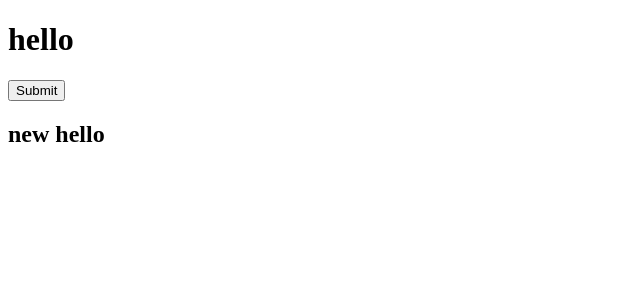
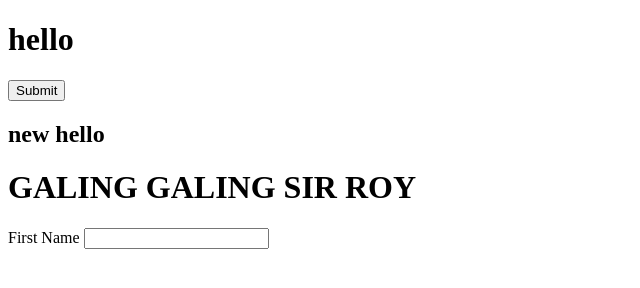
Before and after one commit to RoyBedandGo/test, a plain HTML site: page index.html in a window 1280 px wide. Shown: the whole page, without its empty margins (0-640 px from the left). Drawn offline with Linux system fonts and the light colour scheme.

Commit message:
Sample Change

```diff
--- a/index.html
+++ b/index.html
@@ -9,5 +9,12 @@
     <h1> hello </h1>
     <button> Submit </button>
     <h2> new hello </h2>
+
+
+    <h1>GALING GALING SIR ROY</h1>
+    <form action="">
+        <label for="">First Name</label>
+        <input type="text">
+    </form>
 </body>
 </html>
```
